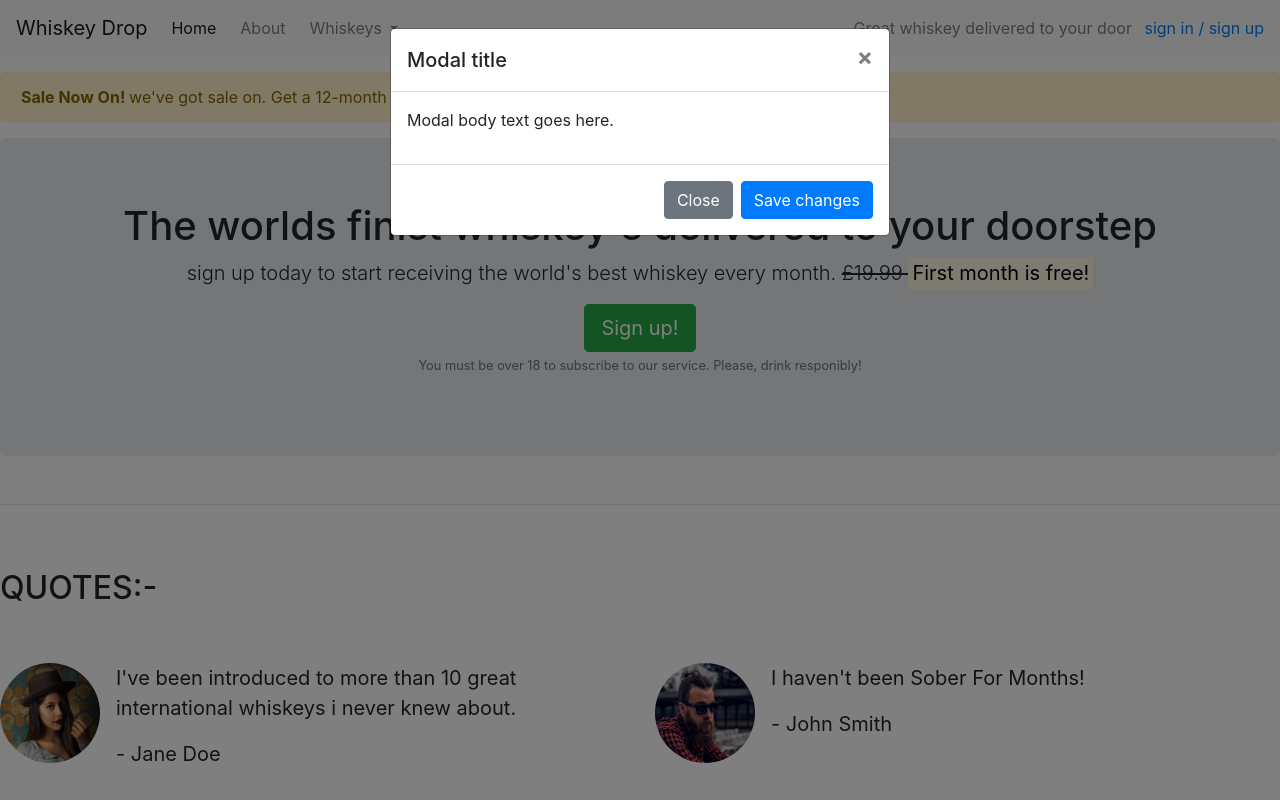
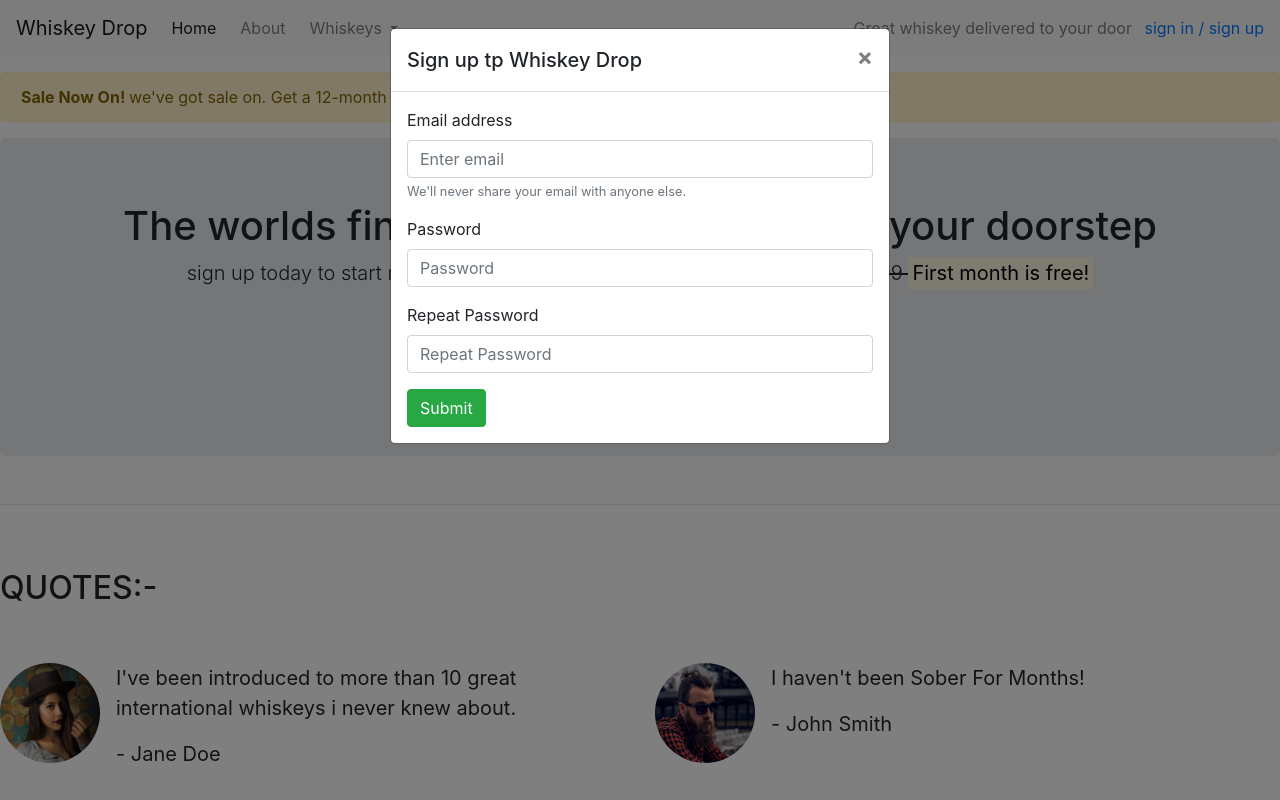
Before and after one commit to g4mb17/Whiskey, a plain HTML site: page index.html in a window 1280 px wide. Both pictures are taken after a click on the element "Sign up!". Shown: the top 800 px of the page. Drawn offline with nearby package versions, Linux system fonts and the light colour scheme.

Commit message:
updated modal and added additional details.

```diff
--- a/index.html
+++ b/index.html
@@ -211,17 +211,28 @@
         <div class="modal-dialog" role="document">
             <div class="modal-content">
                 <div class="modal-header">
-        <h5 class="modal-title">Modal title</h5>
+                    <h5 class="modal-title">Sign up tp Whiskey Drop</h5>
                     <button type="button" class="close" data-dismiss="modal" aria-label="Close">
           <span aria-hidden="true">&times;</span>
         </button>
                 </div>
                 <div class="modal-body">
-        <p>Modal body text goes here.</p>
+                    <form>
+                        <div class="form-group">
+                            <label for="exampleInputEmail1">Email address</label>
+                            <input type="email" class="form-control" id="exampleInputEmail1" aria-describedby="emailHelp" placeholder="Enter email">
+                            <small id="emailHelp" class="form-text text-muted">We'll never share your email with anyone else.</small>
                         </div>
-      <div class="modal-footer">
-        <button type="button" class="btn btn-secondary" data-dismiss="modal">Close</button>
-        <button type="button" class="btn btn-primary">Save changes</button>
+                        <div class="form-group">
+                            <label for="Password">Password</label>
+                            <input type="password" class="form-control" id="Password" placeholder="Password">
+                        </div>
+                        <div class="form-group">
+                            <label for="RepeatPassword"> Repeat Password</label>
+                            <input type="password" class="form-control" id="RepeatPassword" placeholder="Repeat Password">
+                        </div>
+                        <button type="submit" class="btn btn-success">Submit</button>
+                    </form>
                 </div>
             </div>
         </div>
```
Lines whose indentation alone changed are shown as unchanged.
